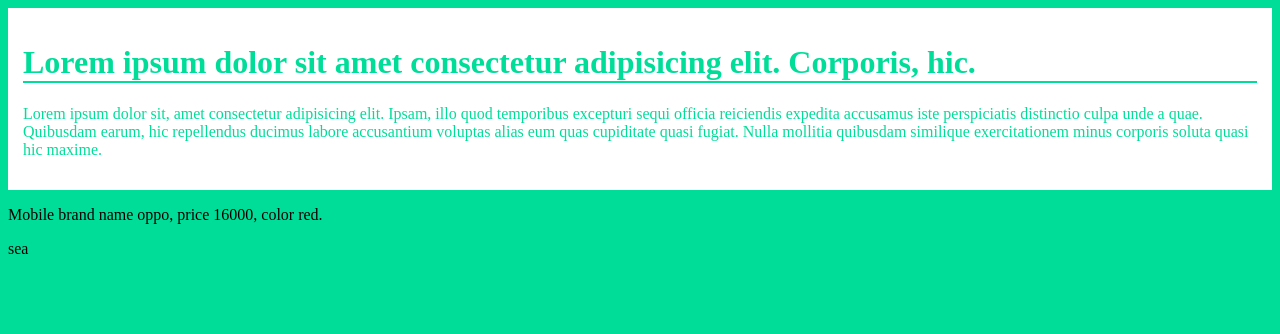
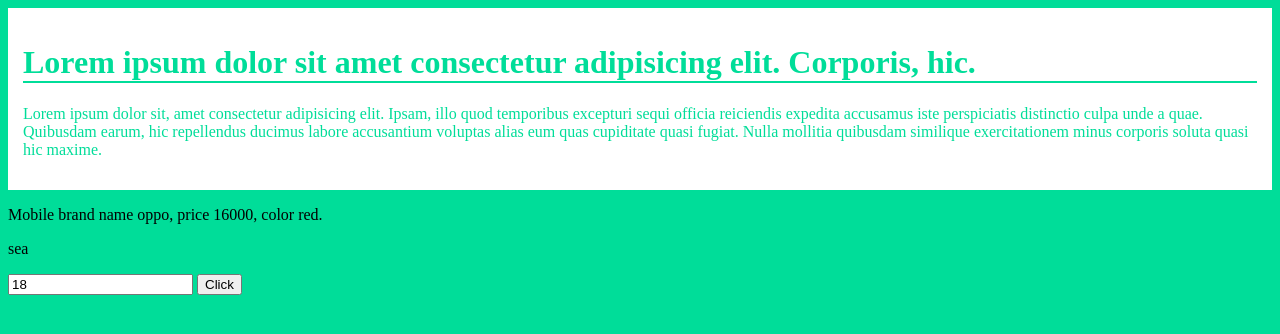
Before and after one commit to wali55/HTML, a plain HTML site: page variable.html in a window 1280 px wide. Drawn offline with Linux system fonts and the light colour scheme.

Commit message:
ternary operator

```diff
--- a/variable.html
+++ b/variable.html
@@ -14,6 +14,9 @@
     </div>
     <p id="new"></p>
     <p id="another"></p>
+    <input type="text" id="age" value="18">
+    <button onclick="newFunction()">Click</button>
+    <p id="another1"></p>
     <script src="./variable.js"></script>
 </body>
 </html>
--- a/variable.js
+++ b/variable.js
@@ -9,3 +9,9 @@ const text = "sky, sea, forest";
 document.getElementById("new").innerHTML = `Mobile brand name ${mobile.brand}, price ${mobile["price"]}, color ${mobile.color}.`;
 
 document.getElementById("another").innerHTML = text.slice(5, 8);
+
+function newFunction() {
+    let canVote;
+    const age = Number(document.getElementById("age").value);
+    document.getElementById("another1").innerHTML = age >= 18 ? "can vote" : "can not vote";
+}
```
